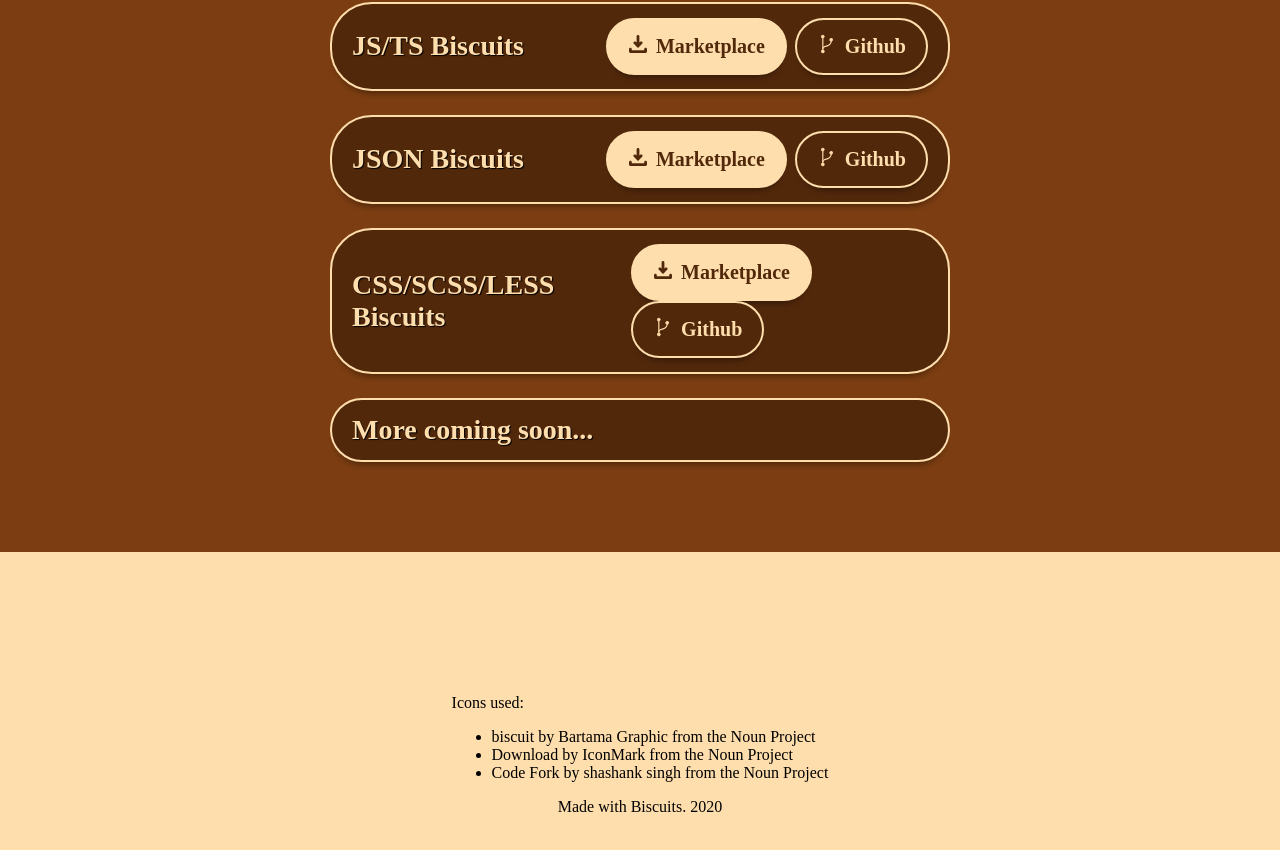
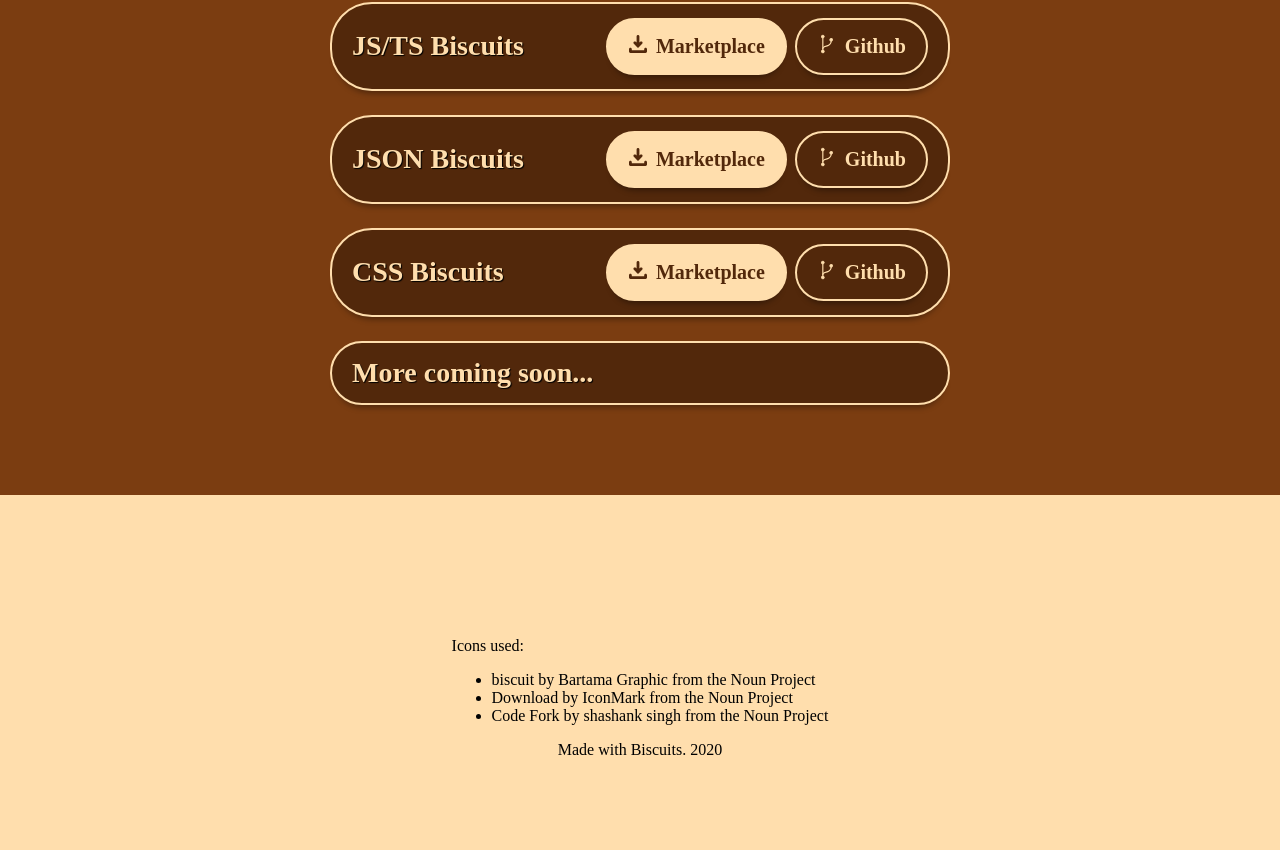
Before and after one commit to code-biscuits/code-biscuits.github.io, a Nuxt app: page / in a window 1280 px wide. Shown: the part 1253-2103 px from the top of the page. After the commit the page ends 2054 px from the top, so only its background shows below. Built offline with nearby package versions, Linux system fonts and the light colour scheme.

Commit message:
fix: change title of css biscuits link

```diff
--- a/pages/index.vue
+++ b/pages/index.vue
@@ -82,7 +82,7 @@
           </div>
         </li>
         <li class="download">
-          <h3>CSS/SCSS/LESS Biscuits</h3>
+          <h3>CSS Biscuits</h3>
           <div class="buttons">
             <a
               class="marketplace-button"
```
